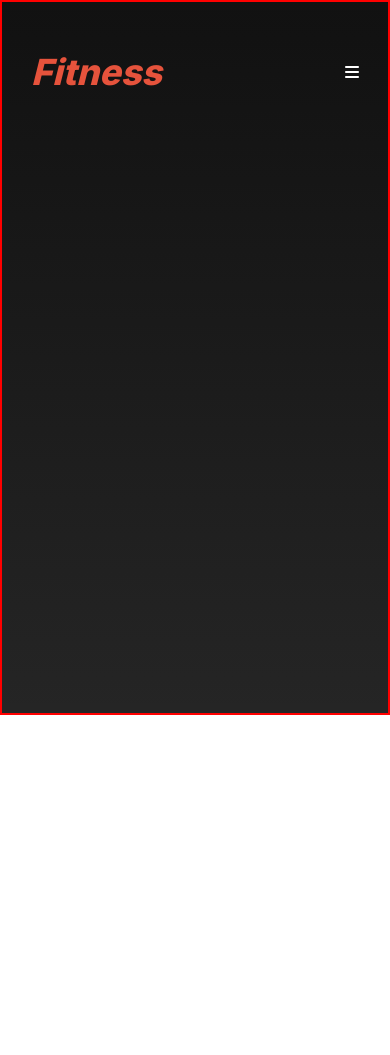
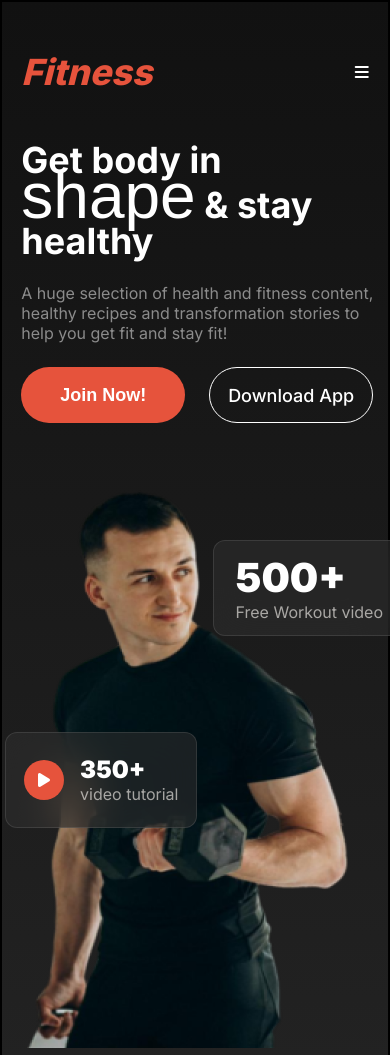
Before and after one commit to Muhammad-Piyas/assignment-two, a plain HTML site: page index.html in a window 390 px wide. Shown: the top 1055 px of the page. Before the commit the page ends 844 px from the top, so only its background shows below. Drawn offline with Linux system fonts and the light colour scheme; a web font is replaced by a local one.

Commit message:
Header Section Responsive Complete

```diff
--- a/index.html
+++ b/index.html
@@ -22,11 +22,36 @@
       </div>
       <span id="hamburger-menu"><i class="fa-solid fa-bars"></i></span>
     </nav>
-    <section class="banner-container">
-
+    <section class="banner-container container">
+      <div class="banner-text">
+        <h1>Get body in <br> <span class="shape">shape</span> & stay <br>healthy</h1>
+        <p>A huge selection of health and fitness content, healthy recipes and transformation stories to help you get fit and stay fit!</p>
+       <div class="btn">
+        <button class="btn-primary">Join <span class="club">Club</span> Now!</button>
+        <p>Download App</p>
+       </div>
+      </div>
+      <div class="banner-img">
+        <img src="images/Images 2.png" alt="">
+       <div class="banner-img-card">
+        <div class="badge-one">
+           <div id="badge-one-ellipse">
+            <span class="badge-one-icon" ><i class="fa-solid fa-play"></i></span>
+          </div>
+          <p><span class="badge-one-number">350+</span> <br>
+            <span class="badge-one-p">video tutorial</span></p>
+          </div>
+        <div class="badge-two">
+          <p><span class="badge-two-number">500+</span> <br>
+            <span class="badge-two-p">Free Workout video</span></p>
+          </div>
+       </div>
+      </div>
     </section>
   </header>
-  <main></main>
+  <main>
+
+  </main>
   <footer></footer>
 </body>
 </html>
--- a/style/responsive.css
+++ b/style/responsive.css
@@ -1,4 +1,18 @@
 @media screen and (max-width: 576px) {
+/* ==== All Shared Style ==== */
+
+* {
+  margin: 0;
+  padding: 0;
+  box-sizing: border-box;
+}
+ .container{
+  max-width: 90%;
+  margin: 3rem auto;
+}
+
+
+  /* ==== Nav Container Style Start ====  */
   .nav-info{
     display: none;
   }
@@ -13,4 +27,107 @@
     display: block;
     color: white;
   }
+  /* ==== Nav Container Style End ====  */
+
+  /* ==== Banner Text Image Style Start ==== */
+
+  .header-container{
+    width: 100%;
+    height: 1250px;
+    background: linear-gradient(180.00deg, rgb(17, 17, 17),rgba(119, 119, 119, 0) 100%);
+    background-color: rgba(0, 0, 0, 0.856);
+    border: 2px solid;
+  }
+
+  .banner-container{
+    display: grid;
+    grid-template-columns: repeat(1, 1fr);
+    justify-content: flex-start;
+    align-items: flex-start;
+  }
+
+  .banner-text{
+    width: 352px;
+  }
+
+  .banner-text h1{
+    color: white;
+    font-weight: bold;
+    font-size: 2.25rem;
+    line-height: 100%;
+  }
+
+  .banner-text h1 .shape{
+    font-family: 'Miama', sans-serif;
+    font-weight: 400;
+    font-size: 4rem;
+   }
+
+  .banner-text p {
+  font-weight: 400;
+  text-align: start;
+  font-size: 1rem;
+  color: rgba(255, 255, 255, 0.5);
 }
+
+.btn .club{
+  display: none;
+}
+.btn p{
+  color: rgb(255, 255, 255);
+  width: 14rem;
+  height: 3.5rem;
+  font-size: 1.125rem;
+  font-weight: 500;
+  box-sizing: border-box;
+  border: 1px solid rgb(255, 255, 255);
+  border-radius: 42px;
+  display: flex;
+  justify-content: center;
+  align-items: center;
+}
+
+.banner-img{
+  margin-top: 2.8rem;
+}
+
+.badge-one{
+  position: absolute;
+  width: 12rem;
+  height: 6rem;
+  box-sizing: border-box;
+  border: 1px solid rgba(255, 255, 255, 0.1);
+  border-radius: 12px;
+  backdrop-filter: blur(20px);
+  background: rgba(48, 48, 48, 0.54);
+  display: flex;
+  justify-content: center;
+  align-items: center;
+  gap: 1rem;
+  margin-top: -20rem;
+  margin-left: -1rem;
+}
+
+.badge-one .badge-one-icon{
+  color: white;
+  display: block;
+  }
+
+.badge-two{
+  position: absolute;
+  width: 12rem;
+  height: 6rem;
+  box-sizing: border-box;
+  border: 1px solid rgba(255, 255, 255, 0.1);
+  border-radius: 12px;
+  backdrop-filter: blur(20px);
+  background: rgba(48, 48, 48, 0.54);
+  display: flex;
+  justify-content: center;
+  align-items: center;
+  gap: 1rem;
+  margin-top: -32rem;
+  margin-left: 12rem;
+}
+
+}
--- a/style/style.css
+++ b/style/style.css
@@ -14,17 +14,30 @@ body{
   box-sizing: border-box;
 }
 .container{
-  max-width: 85%;
-  margin: 4rem auto;
+  max-width: 80%;
+  margin: 3rem auto;
 }
+
+.btn-primary{
+ width: 14rem;
+ height: 3.5rem;
+ border-radius: 42px;
+ background: rgb(230, 83, 60);
+ border: none;
+ color: rgb(255, 255, 255);
+ font-size: 1.125rem;
+ font-weight: 600;
+}
+
 
 /* ==== Banner Style Start ==== */
 .header-container{
   width: 100%;
-  height: 715px;
+  height: 800px;
   background: linear-gradient(180.00deg, rgb(17, 17, 17),rgba(119, 119, 119, 0) 100%);
   background-color: rgba(0, 0, 0, 0.856);
-  border: 2px solid red;
+  border: 2px solid;
+
 }
 
 /* ==== Nav Container Style Start ====  */
@@ -37,6 +50,7 @@ body{
  .nav-container{
   display: flex;
   justify-content: space-between;
+  margin-bottom: 5rem;
  }
 
  .nav-info{
@@ -66,8 +80,136 @@ body{
   border-radius: 2.875rem;
   background: rgb(230, 83, 60);
 }
-
 /* ==== Nav Container Style End ====  */
 
+/* ==== Banner Text Image Style Start ==== */
+.banner-text{
+  width: 32.5rem;
+}
+
+.banner-text h1{
+  color: white;
+  font-weight: bold;
+  font-size: 4.875rem;
+  line-height: 100%;
+  margin-bottom: 1.5rem;
+}
+.banner-text h1 .shape{
+ font-family: 'Miama', sans-serif;
+ font-weight: 400;
+ font-size: 8rem;
+}
+
+.banner-text p {
+ font-weight: 400;
+ text-align: start;
+ font-size: 1.5rem;
+ color: rgba(255, 255, 255, 0.5);
+}
+
+.banner-container{
+  display: flex;
+  justify-content: space-between;
+  align-items: center;
+}
+
+.btn{
+  display: flex;
+  align-items: center;
+  margin-top: 1.5rem;
+  gap: 1.5rem;
+}
+
+.btn p{
+  color: rgb(255, 255, 255);
+  width: 14rem;
+  height: 3.5rem;
+  font-size: 1.125rem;
+  font-weight: 600;
+  box-sizing: border-box;
+  border: 1px solid rgb(255, 255, 255);
+  border-radius: 42px;
+  display: flex;
+  justify-content: center;
+  align-items: center;
+
+}
+
+.banner-img-card{
+  display: flex;
+  gap: 6rem;
+}
+
+.badge-one{
+  width: 12rem;
+  height: 6rem;
+  box-sizing: border-box;
+  border: 1px solid rgba(255, 255, 255, 0.1);
+  border-radius: 12px;
+  backdrop-filter: blur(20px);
+  background: rgba(48, 48, 48, 0.54);
+  display: flex;
+  justify-content: center;
+  align-items: center;
+  gap: 1rem;
+  margin-top: -11rem;
+  margin-left: -7rem;
+}
+
+.badge-one #badge-one-ellipse{
+  display: flex;
+  justify-content: center;
+  align-items: center;
+  background-color: #E6533C;
+  width: 2.5rem;
+  height: 2.5rem;
+  border-radius: 50%;
+}
+.badge-one .badge-one-icon{
+color: white;
+display: none;
+}
+
+.badge-one .badge-one-number{
+  color: white;
+  font-size: 1.5rem;
+  font-weight: 900;
+}
+
+.badge-one .badge-one-p{
+  color: rgba(239, 237, 232, 0.65);
+  font-size: 1rem;
+  font-weight: 400;
+}
+
+.badge-two{
+  position: absolute;
+  width: 12rem;
+  height: 6rem;
+  box-sizing: border-box;
+  border: 1px solid rgba(255, 255, 255, 0.1);
+  border-radius: 12px;
+  backdrop-filter: blur(20px);
+  background: rgba(48, 48, 48, 0.54);
+  display: flex;
+  justify-content: center;
+  align-items: center;
+  gap: 1rem;
+  margin-top: -28rem;
+  margin-left: 14.5rem;
+}
+
+.badge-two .badge-two-number{
+  color: white;
+  font-size: 2.5rem;
+  font-weight: 900;
+}
+
+.badge-two .badge-two-p{
+  color: rgba(239, 237, 232, 0.65);
+  font-size: 1rem;
+  font-weight: 400;
+}
+/* ==== Banner Text Image Style Start ==== */
 
 /* ==== Banner Style End ==== */
```
